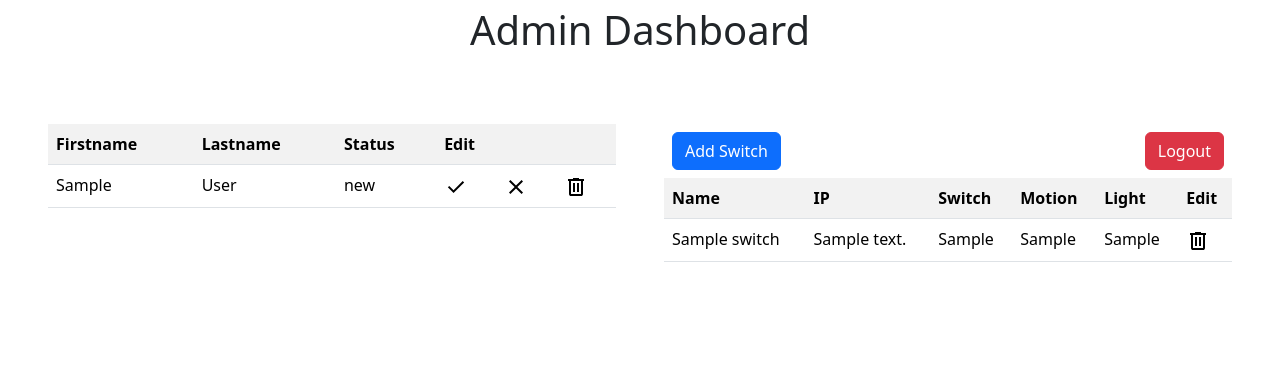
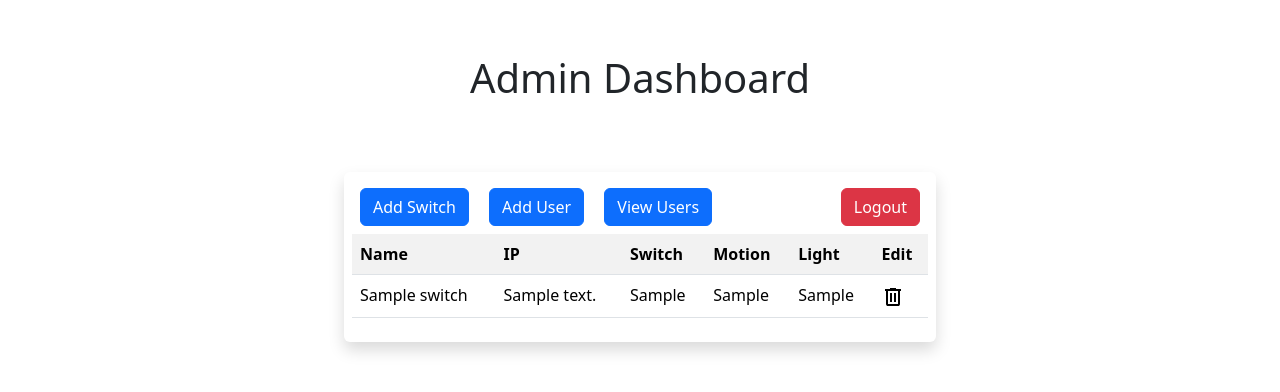
Before and after one commit to KimTerrence/Smart-Switch, a PHP site: page /frontend/admin_dashboard.php in a window 1280 px wide. Shown: the top 392 px of the page. Run offline with PHP 8.4, Linux system fonts and the light colour scheme; tables that the repository leaves empty or names only in its code hold one stand-in row (values such as "Sample post").

Commit message:
add and fix add user and iew user

```diff
--- a/backend/login_api.php
+++ b/backend/login_api.php
@@ -20,7 +20,7 @@ if ($_SERVER["REQUEST_METHOD"] == "POST") {
             if($row["status"] == "admin"){
                 echo'<script>window.location = "../frontend/admin_dashboard.php";</script>';
                 exit;
-            }else if($row["status"] == "new"){
+            }else if($row["status"] == "User"){
              // Redirect to dashboard
              echo'<script>window.location = "../frontend/home.php";</script>';
              exit;
--- a/backend/register_api.php
+++ b/backend/register_api.php
@@ -18,12 +18,13 @@
 
         if ($conn->query($sql) === TRUE) {
           //  header("Location: login.php");
-            echo'<script>window.location = "../frontend/login.php";</script>';
+            echo'<script>window.location = "../frontend/admin_dashboard.php";</script>';
         } else {
             echo "Error: " . $sql . "<br>" . $conn->error;
         }
         }else{
-            echo 'mysql error';
+            echo'<script>alert("Password not match");</script>';
+            echo'<script>window.location = "../frontend/admin_dashboard.php";</script>';
          }
 
     }
--- a/frontend/admin_dashboard.php
+++ b/frontend/admin_dashboard.php
@@ -14,40 +14,18 @@ include '../backend/database_config.php';
     <link rel="shortcut icon" href="favicon.ico" type="image/x-icon">
 </head>
 <body>
-    <p class="text-center w-100 fs-1">Admin Dashboard</p>
-    <div class="d-flex w-100 p-5 gap-5">
-        <div class="w-50">
-            <table class="table table-striped table-hover w-100">
-                <tr>
-                    <th>Firstname</th>
-                    <th>Lastname</th>
-                    <th >Status</th>
-                    <th colspan="3">Edit</th>
-                </tr>
-            <?php
-                $sql = "SELECT * FROM user_info "; //get data from database
-                $userResult = $conn->query($sql); // query
-                while ($user = $userResult->fetch_assoc()) { //display data
-            ?>
-            <tr>
-                <td> <?php echo $user['firstname']; ?> </td>
-                <td> <?php echo $user['lastname']; ?> </td>
-                <td> <?php echo $user['status']; ?> </td>
-                <td><img src="./assets/check.svg" alt="verify"></td>
-                <td><img src="./assets/close.svg" alt="decline"></td>
-                <td><img src="./assets/delete_b.svg" alt="delete"></td>
-            </tr>
-
-            <?php
-            }
-            ?>
-            </table>
-        </div>
-        <div class="w-50">
+    <p class="text-center pt-5  w-100 fs-1">Admin Dashboard</p>
+    <div class="d-flex w-100 px-5 gap-2 flex-column align-items-center">
+        <div class="w-50 shadow m-5 p-2 rounded">
             <div class="d-flex justify-content-between">
-                <button class="btn btn-primary m-2" data-bs-toggle="modal" data-bs-target="#exampleModal">Add Switch</button>
+                <div>
+                    <button class="btn btn-primary m-2" data-bs-toggle="modal" data-bs-target="#exampleModal">Add Switch</button>
+                    <button class="btn btn-primary m-2" data-bs-toggle="modal" data-bs-target="#addUser">Add User</button>
+                    <button class="btn btn-primary m-2" data-bs-toggle="modal" data-bs-target="#viewUsers">View Users</button>
+                </div>
                 <a href="../backend/logout.php" class="btn btn-danger text-white m-2">Logout</a>
             </div>
+        <!--Add Switch Modal-->
                 <div class="modal fade" id="exampleModal" tabindex="-1" aria-labelledby="exampleModalLabel" aria-hidden="true">
                     <div class="modal-dialog">
                         <div class="modal-content">
@@ -76,13 +54,88 @@ include '../backend/database_config.php';
                                     <button type="submit" class="btn btn-primary">Save changes</button>
                                 </form>
                                  <div class="modal-footer">
-                                    <button type="button" class="btn btn-secondary" data-bs-dismiss="modal">Close</button>
+
                                 </div>
                             </div>
                         </div>
                     </div>
                 </div>
 
+                <!--Add user Modal-->
+                <div class="modal fade" id="addUser" tabindex="-1" aria-labelledby="addUserLbl" aria-hidden="true">
+                    <div class="modal-dialog">
+                        <div class="modal-content">
+                            <div class="modal-header">
+                                <h1 class="modal-title fs-5" id="viewUsersLbl">Add User</h1>
+                                <button type="button" class="btn-close" data-bs-dismiss="modal" aria-label="Close"></button>
+                            </div>
+                            <div class="modal-body">
+
+                            <form action="../backend/register_api.php"  method="POST"  class="d-flex flex-column align-items-center justify-content-center p-5 bg-white rounded gap-4">
+                                <div class="d-flex gap-3">
+                                        <div class="d-flex gap-3 flex-column">
+                                            <input type="text" name="firstname" placeholder="Firstname" required class="form-control">
+                                            <input type="text" name="lastname" placeholder="Lastname" required class="form-control">
+                                            <input type="text" name="username" placeholder="Username" required class="form-control">
+                                        </div>
+                                        <div class="d-flex gap-3 flex-column">
+                                            <input type="text" name="password" placeholder="Password"  class="form-control">
+                                            <input type="text" name="cpw" placeholder="Confirm Password"  class="form-control " required>
+                                            <button type="submit" class="btn btn-primary w-100">Add</button>
+                                        </div>
+                                </div>
+                                </form>
+
+                                 <div class="modal-footer">
+                                </div>
+                            </div>
+                        </div>
+                    </div>
+                </div>
+
+        <!--User List Modal-->
+                <div class="modal fade" id="viewUsers" tabindex="-1" aria-labelledby="viewUsersLbl" aria-hidden="true">
+                    <div class="modal-dialog">
+                        <div class="modal-content">
+                            <div class="modal-header">
+                                <h1 class="modal-title fs-5" id="viewUsersLbl">View Users</h1>
+                                <button type="button" class="btn-close" data-bs-dismiss="modal" aria-label="Close"></button>
+                            </div>
+                            <div class="modal-body">
+                                <table class="table table-striped table-hover w-100">
+                                <tr>
+                                    <th>Firstname</th>
+                                    <th>Lastname</th>
+                                    <th >Status</th>
+                                    <th colspan="3">Edit</th>
+                                </tr>
+                                <?php
+                                    $sql = "SELECT * FROM user_info ORDER BY id DESC"; //get data from database
+                                    $userResult = $conn->query($sql); // query
+                                    while ($user = $userResult->fetch_assoc()) { //display data
+                                 ?>
+                                <tr>
+                                    <td> <?php echo $user['firstname']; ?> </td>
+                                    <td> <?php echo $user['lastname']; ?> </td>
+                                    <td> <?php echo $user['status']; ?> </td>
+                                    <td>
+                                        <a href="../backend/delete_user.php?id= <?php echo $user['id'] ; ?> ">
+                                            <img src="./assets/delete_b.svg" alt="delete">
+                                        </a>
+                                    </td>
+                                </tr>
+
+                                <?php
+                                }
+                                ?>
+                            </table>
+                                 <div class="modal-footer">
+
+                                </div>
+                            </div>
+                        </div>
+                    </div>
+                </div>
 
             <table class="table table-striped table-hover w-100">
                 <tr>
@@ -95,7 +148,7 @@ include '../backend/database_config.php';
                 </tr>
 
                 <?php
-                $sql = "SELECT * FROM switch "; //get data from database
+                $sql = "SELECT * FROM switch ORDER BY id DESC"; //get data from database
                 $switchResult = $conn->query($sql); // query
                 while ($switch = $switchResult->fetch_assoc()) { //display data
                 ?>
@@ -106,7 +159,11 @@ include '../backend/database_config.php';
                     <td> <?php echo $switch['switch']; ?> </td>
                     <td> <?php echo $switch['motion']; ?> </td>
                     <td> <?php echo $switch['light']; ?> </td>
-                    <td><img src="./assets/delete_b.svg" alt="delete"></td>
+                    <td>
+                        <a href="../backend/delete_switch.php?id= <?php echo $switch['id'] ; ?> ">
+                            <img src="./assets/delete_b.svg" alt="delete">
+                        </a>
+                    </td>
                 </tr>
 
                 <?php
```
